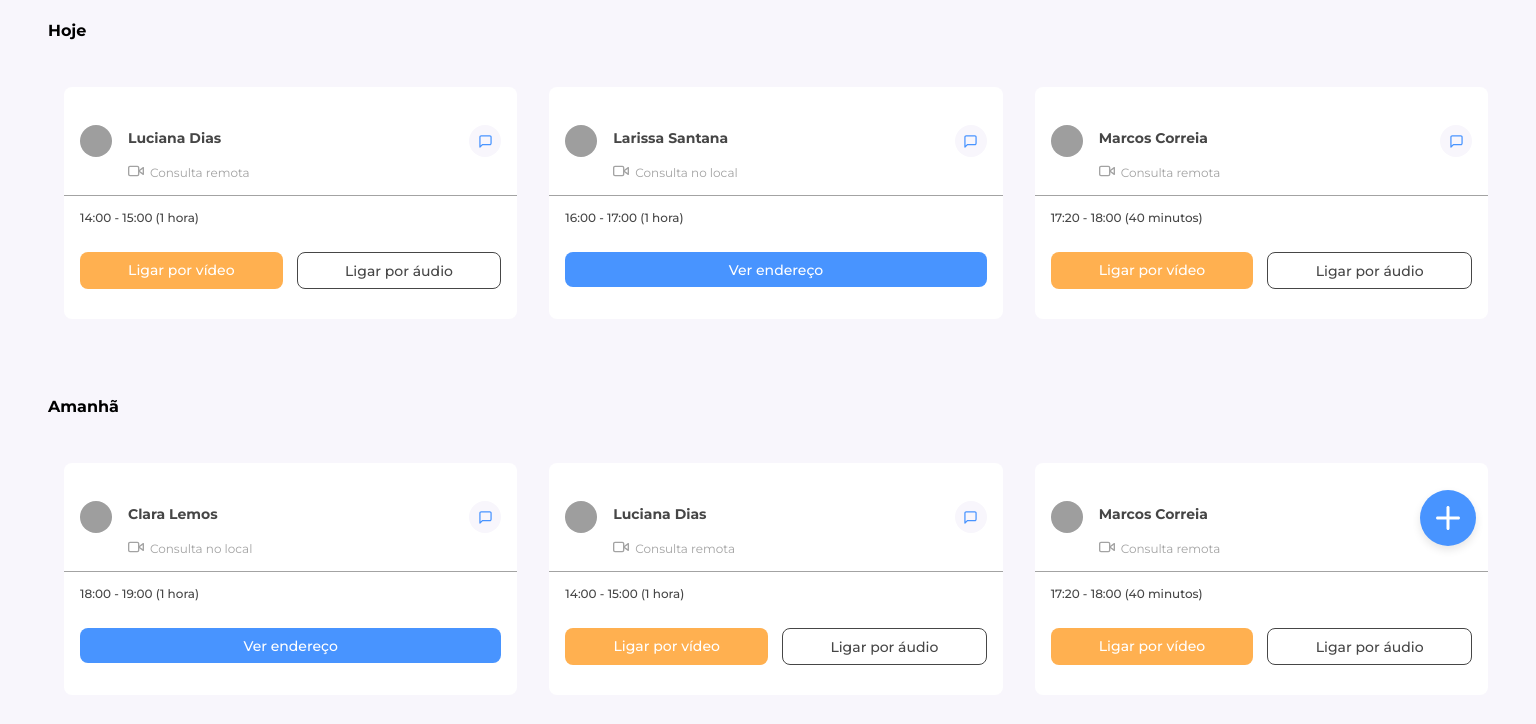
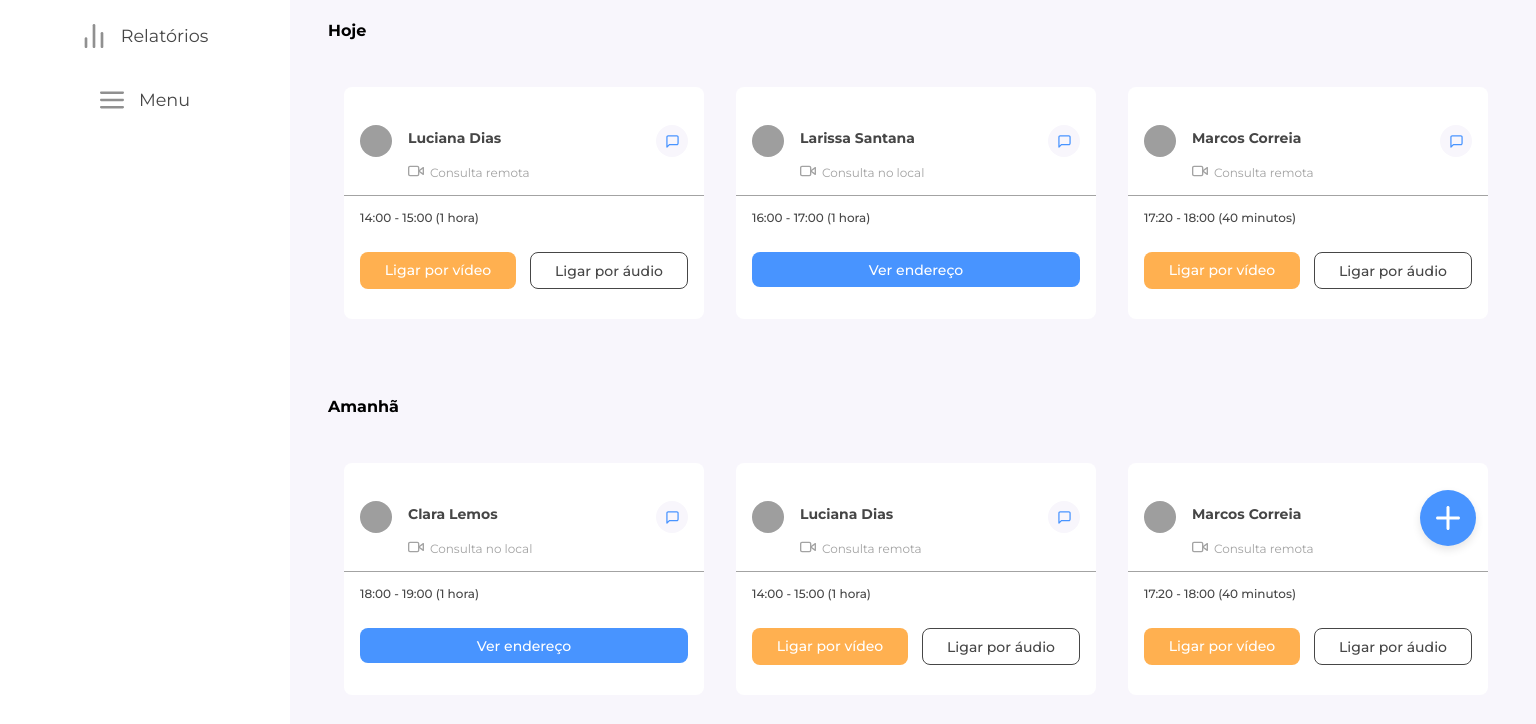
Before and after one commit to mmazanti/7DaysOfCode-Responsividade, a plain HTML site: page index.html in a window 1536 px wide. Shown: the part 154-878 px from the top of the page. Drawn offline with Linux system fonts and the light colour scheme; grey boxes are pictures that could not be loaded.

Commit message:
Day 5
Itens de rodapé transformados em menu lateral para visualização em telas maiores (notebooks, monitores etc).

```diff
--- a/style/cabecalho.css
+++ b/style/cabecalho.css
@@ -60,3 +60,12 @@
         margin-left: 1em;
     }
 }
+
+@media screen and (min-width: 1440px) {
+    body {
+        /* A mágica acontece aqui: */
+        padding-left: 280px; /* 260px do menu + 20px de respiro */
+        box-sizing: border-box; /* Garante que o padding não estoure a largura */
+        width: 100%;
+    }
+}
--- a/style/rodapé.css
+++ b/style/rodapé.css
@@ -52,3 +52,56 @@ body {
         gap: 2.5em;
     }
 }
+
+@media  screen and (min-width: 1440px) {
+    footer {
+        position: fixed;
+        top: 0;
+        left: 0;
+        width: 250px; /* Largura da barra lateral */
+        height: 100vh; /* Altura total da tela */
+        background-color: var(--fundo-branco);
+        padding: 40px 20px;
+        box-shadow: none; /* Remove a sombra superior do mobile */
+        border-right: none; /* Remove a borda direita do mobile */
+        display: flex;
+    }
+
+    .rodapé-ações {
+        flex-direction: column; /* Pilha verticalmente */
+        justify-content: flex-start; /* Alinha no topo */
+        gap: 20px; /* Espaço entre os itens */
+        padding: 0;
+        border-radius: 0;
+        background: transparent;
+    }
+
+    .rodapé-ações__item {
+        width: 100%;
+    }
+
+    .rodapé-ações__item a {
+        flex-direction: row; /* Ícone ao lado do texto */
+        align-items: center;
+        justify-content: flex-start;
+        padding: 12px 16px;
+        border-radius: 8px; /* Bordas arredondadas */
+        font-size: 1.1rem;
+        color: var(--cor-texto-principal);
+        gap: 15px;
+        padding: 10px 15px;
+        transition: color 0.3s;
+    }
+
+    .rodapé-ações__item img {
+        width: 24px;
+        height: 24px;
+        margin: 0;
+        filter: grayscale(100%) opacity(0.6);
+    }
+
+    .rodapé-ações__item a:hover {
+        background-color: var(--cor-fundo-botão-endereço);
+        color: var(--fundo-branco);
+    }
+}
```
